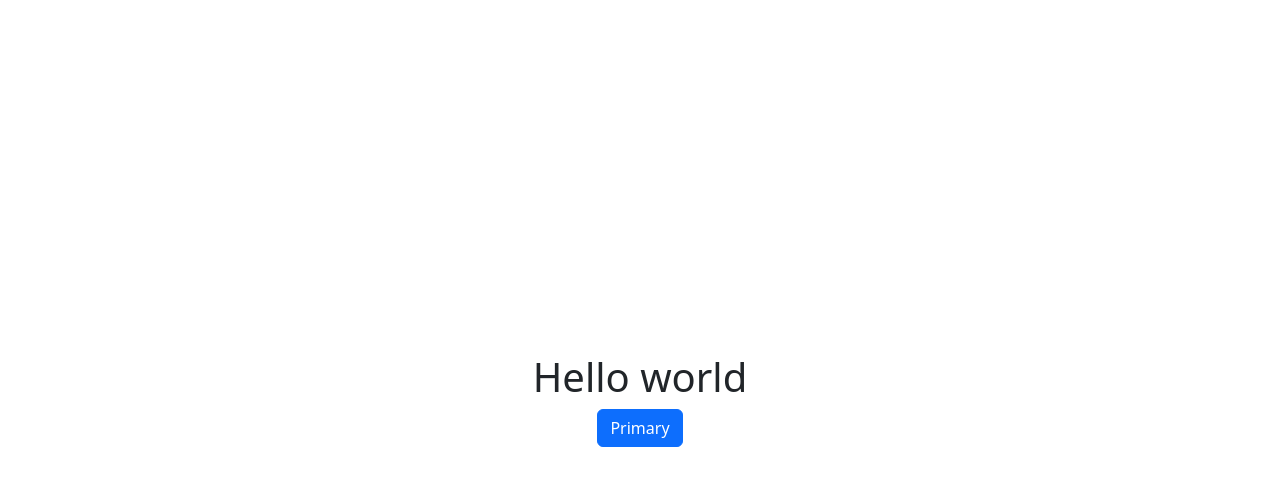
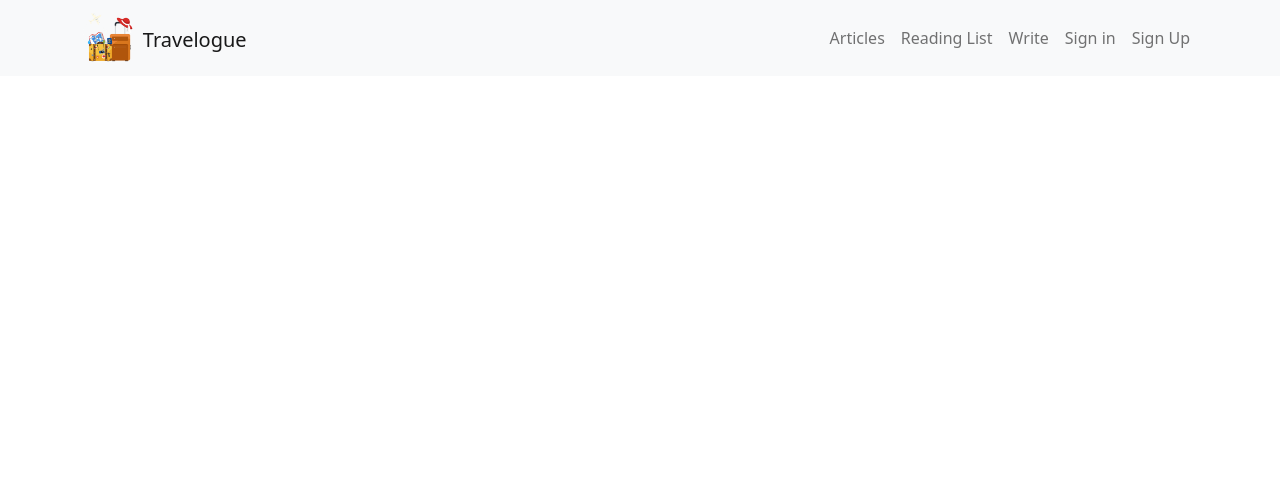
Before and after one commit to MuzhdaN/Travelogue-frontend, a React (Vite) app: page / in a window 1280 px wide. Shown: the top 486 px of the page. Built offline with nearby package versions, Linux system fonts and the light colour scheme.

Commit message:
Added navbar

```diff
--- a/src/App.css
+++ b/src/App.css
@@ -1,8 +1,7 @@
 #root {
-  max-width: 1280px;
-  margin: 0 auto;
-  padding: 2rem;
-  text-align: center;
+  margin: 0;
+  padding: 0;
+  box-sizing: border-box;
 }
 
 .logo {
--- a/src/App.jsx
+++ b/src/App.jsx
@@ -1,12 +1,12 @@
 import './App.css'
 import { Button } from 'react-bootstrap';
+import NavBar from './components/NavBar';
 
 function App() {
 
   return (
     <div className="App">
-      <h1>Hello world</h1>
-      <Button variant="primary">Primary</Button>
+      <NavBar />
     </div>
   )
 }
--- /dev/null
+++ b/src/components/NavBar.jsx
@@ -0,0 +1,31 @@
+import React from 'react'
+import Container from 'react-bootstrap/Container';
+import Nav from 'react-bootstrap/Nav';
+import Navbar from 'react-bootstrap/Navbar';
+import logo from "../assets/logo.png"
+
+
+const NavBar = () => {
+  return (
+    <Navbar bg="light" expand="lg">
+    <Container>
+      <Navbar.Brand href="#home" className="d-flex align-items-center">
+        <img src={logo} alt="logo" height="50" className="me-2" />
+        <span className="mt-1">Travelogue</span>
+      </Navbar.Brand>
+      <Navbar.Toggle aria-controls="basic-navbar-nav" />
+      <Navbar.Collapse id="basic-navbar-nav">
+        <Nav className="ms-auto">
+          <Nav.Link href="#home">Articles</Nav.Link>
+          <Nav.Link href="#link">Reading List</Nav.Link>
+          <Nav.Link href="#link">Write</Nav.Link>
+          <Nav.Link>Sign in</Nav.Link>
+          <Nav.Link>Sign Up</Nav.Link>
+        </Nav>
+      </Navbar.Collapse>
+    </Container>
+  </Navbar>
+  );
+}
+
+export default NavBar
--- a/src/index.css
+++ b/src/index.css
@@ -23,13 +23,6 @@ a:hover {
   color: #535bf2;
 }
 
-body {
-  margin: 0;
-  display: flex;
-  place-items: center;
-  min-width: 320px;
-  min-height: 100vh;
-}
 
 h1 {
   font-size: 3.2em;
```
Also changed, not shown: src/assets/logo.png (added).
